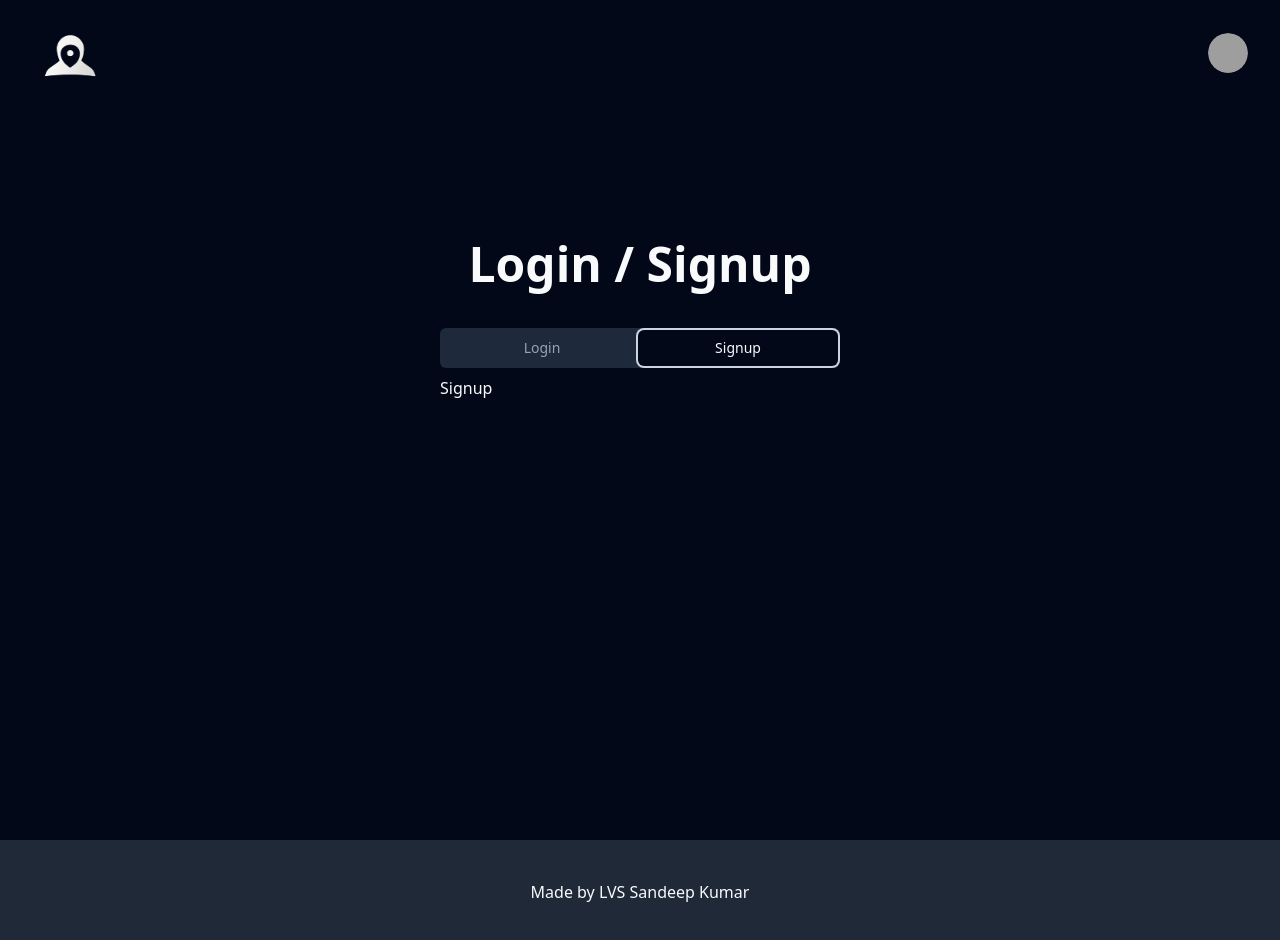
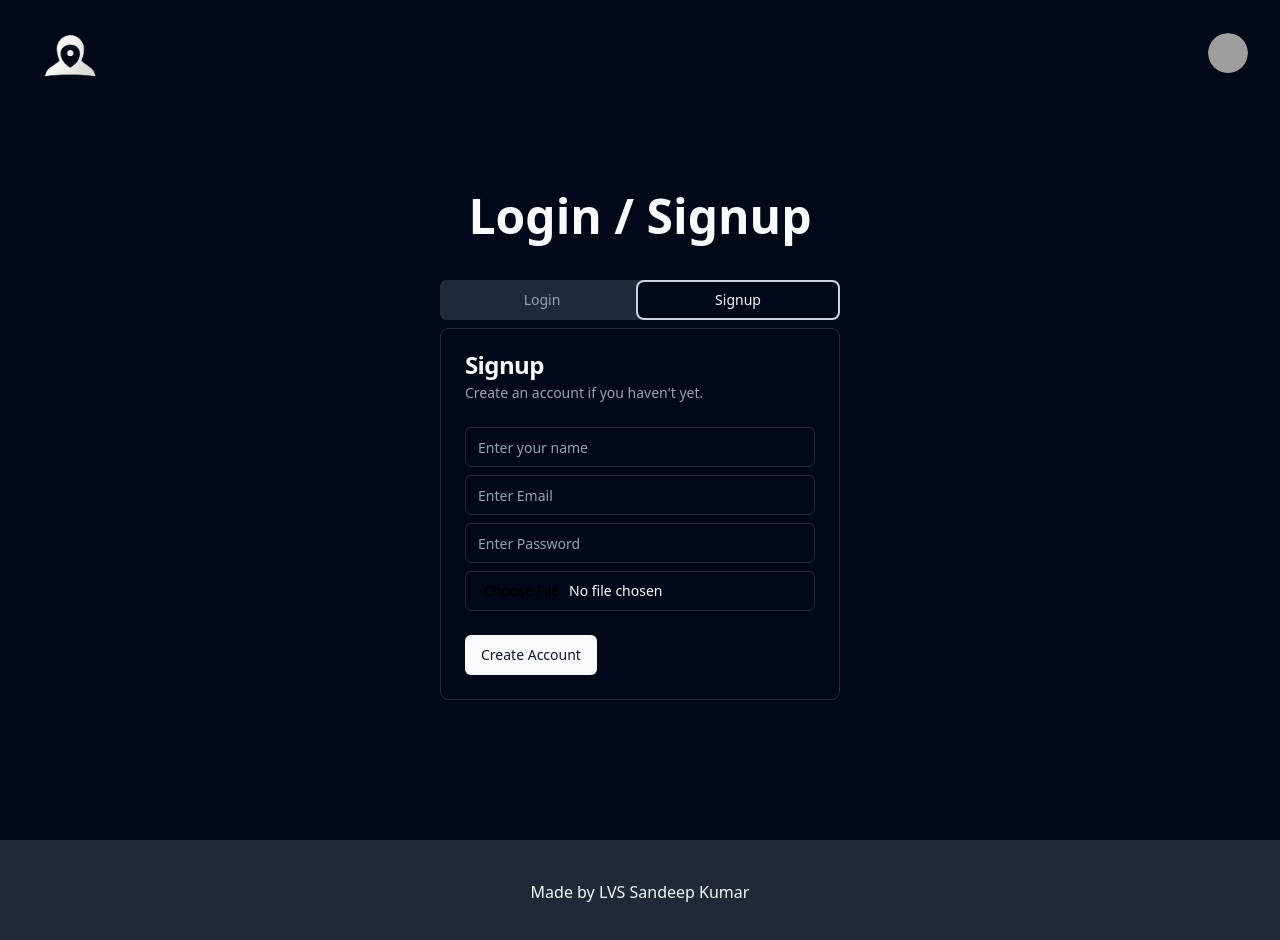
Before and after one commit to LVSSandeepKumar/URL-Shortener, a React (Vite) app: page /auth in a window 1280 px wide. Both pictures are taken after a click on the tab "Signup". Shown: the top 940 px of the page. Built offline with nearby package versions, Linux system fonts and the light colour scheme; no server answers; grey boxes are pictures that could not be loaded.

Commit message:
Signup UI

```diff
--- a/src/components/signup.jsx
+++ b/src/components/signup.jsx
@@ -1,9 +1,129 @@
-import React from 'react'
+import {
+  Card,
+  CardContent,
+  CardDescription,
+  CardFooter,
+  CardHeader,
+  CardTitle,
+} from "@/components/ui/card";
+import { Input } from "./ui/input";
+import { Button } from "./ui/button";
+import { BeatLoader } from "react-spinners";
+import Error from "./error";
+import { useEffect, useState } from "react";
+import * as Yup from "yup";
+import useFetch from "@/hooks/use-fetch";
+import { signup } from "@/db/apiAuth";
+import { useNavigate, useSearchParams } from "react-router-dom";
+import { UrlState } from "@/context/context";
 
 const Signup = () => {
+  const [errors, setErrors] = useState([]);
+  const [formData, setFormData] = useState({
+    name:"",
+    email: "",
+    password: "",
+    profile_pic: null
+  });
+
+  const navigate = useNavigate();
+  let [searchParams] = useSearchParams();
+  const longLink = searchParams.get("createNew");
+
+  const handleInputChange = (e) => {
+    const { name, value, files } = e.target;
+    setFormData((prevState) => ({
+      ...prevState,
+      [name]: files ? files[0] : value,
+    }));
+  };
+
+  const { data, error, loading, fn: fnSignup } = useFetch(signup, formData);
+  const { fetchUser } = UrlState();
+
+  useEffect(() => {
+    if (error === null && data) {
+      navigate(`/dashboard?${longLink ? `createNew=${longLink}` : ""}`);
+      fetchUser();
+    }
+  }, [error, loading]);
+
+  const handleSignup = async () => {
+    setErrors([]);
+    try {
+      const schema = Yup.object().shape({
+        name: Yup.string().required("Name is required"),
+        email: Yup.string()
+          .email("Invalid Email")
+          .required("Email is required"),
+        password: Yup.string()
+          .min(6, "Password should be minimum 6 characters long.")
+          .required("Password is required"),
+        profile_pic: Yup.mixed().required("Profile Pic is required")
+      });
+      await schema.validate(formData, { abortEarly: false });
+      await fnSignup();
+    } catch (error) {
+      const newErrors = {};
+      error?.inner?.forEach((err) => {
+        newErrors[err.path] = err.message;
+      });
+      setErrors(newErrors);
+    }
+  };
+
   return (
-    <div>Signup</div>
-  )
-}
+    <Card>
+      <CardHeader>
+        <CardTitle>Signup</CardTitle>
+        <CardDescription>Create an account if you haven't yet.</CardDescription>
+        {error && <Error message={error.message} />}
+      </CardHeader>
+      <CardContent className="space-y-2">
+        <div className="space-y-1">
+          <Input
+            type="text"
+            name="name"
+            placeholder="Enter your name"
+            onChange={handleInputChange}
+          />
+          {errors.name && <Error message={errors.name} />}
+        </div>
+        <div className="space-y-1">
+          <Input
+            type="email"
+            name="email"
+            placeholder="Enter Email"
+            onChange={handleInputChange}
+          />
+          {errors.email && <Error message={errors.email} />}
+        </div>
+        <div className="space-y-1">
+          <Input
+            type="password"
+            name="password"
+            placeholder="Enter Password"
+            onChange={handleInputChange}
+          />
+          {errors.password && <Error message={errors.password} />}
+        </div>
+        <div className="space-y-1">
+          <Input
+            type="file"
+            name="profile_pic"
+            accept="image/*"
+            onChange={handleInputChange}
+          />
+          {errors.profile_pic && <Error message={errors.profile_pic} />}
+        </div>
+      </CardContent>
+      <CardFooter>
+        <Button onClick={handleSignup}>
+          {loading ? <BeatLoader size={10} /> : "Create Account"}
+        </Button>
+      </CardFooter>
+    </Card>
+  );
+};
 
-export default Signup
+export default Signup;
--- a/src/pages/auth.jsx
+++ b/src/pages/auth.jsx
@@ -1,17 +1,27 @@
-import React from "react";
-import { useSearchParams } from "react-router-dom";
+import React, { useEffect } from "react";
+import { useNavigate, useSearchParams } from "react-router-dom";
 
 import { Tabs, TabsContent, TabsList, TabsTrigger } from "@/components/ui/tabs";
 import Login from "@/components/login";
 import Signup from "@/components/signup";
+import { UrlState } from "@/context/context";
 
 const Auth = () => {
   const [searchParams] = useSearchParams();
+  const longLink = searchParams.get("createNew");
+  const navigate = useNavigate();
 
+  const {isAuthenticated, loading} = UrlState();
+
+  useEffect(() => {
+    if(isAuthenticated && !loading) {
+      navigate(`/dashboard?${longLink ? `createNew=${longLink}` : ""}`);
+    }
+  }, [isAuthenticated, loading])
   return (
-    <div className="mt-32 flex flex-col items-center gap-10">
+    <div className="mt-20 flex flex-col items-center gap-10">
       <h1 className="text-5xl font-extrabold">
-        {searchParams.get("createNew")
+        {longLink
           ? "Hold up, let's login first..."
           : "Login / Signup"}
       </h1>
```
